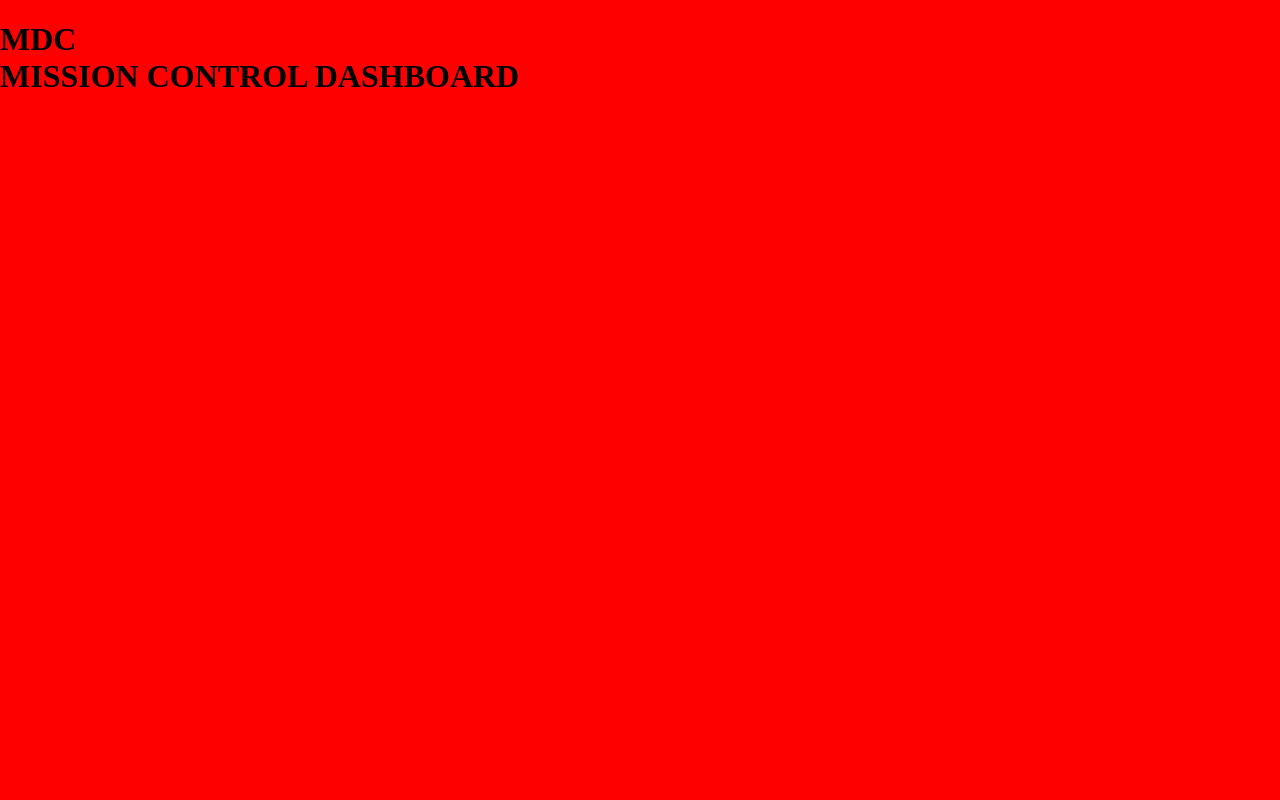
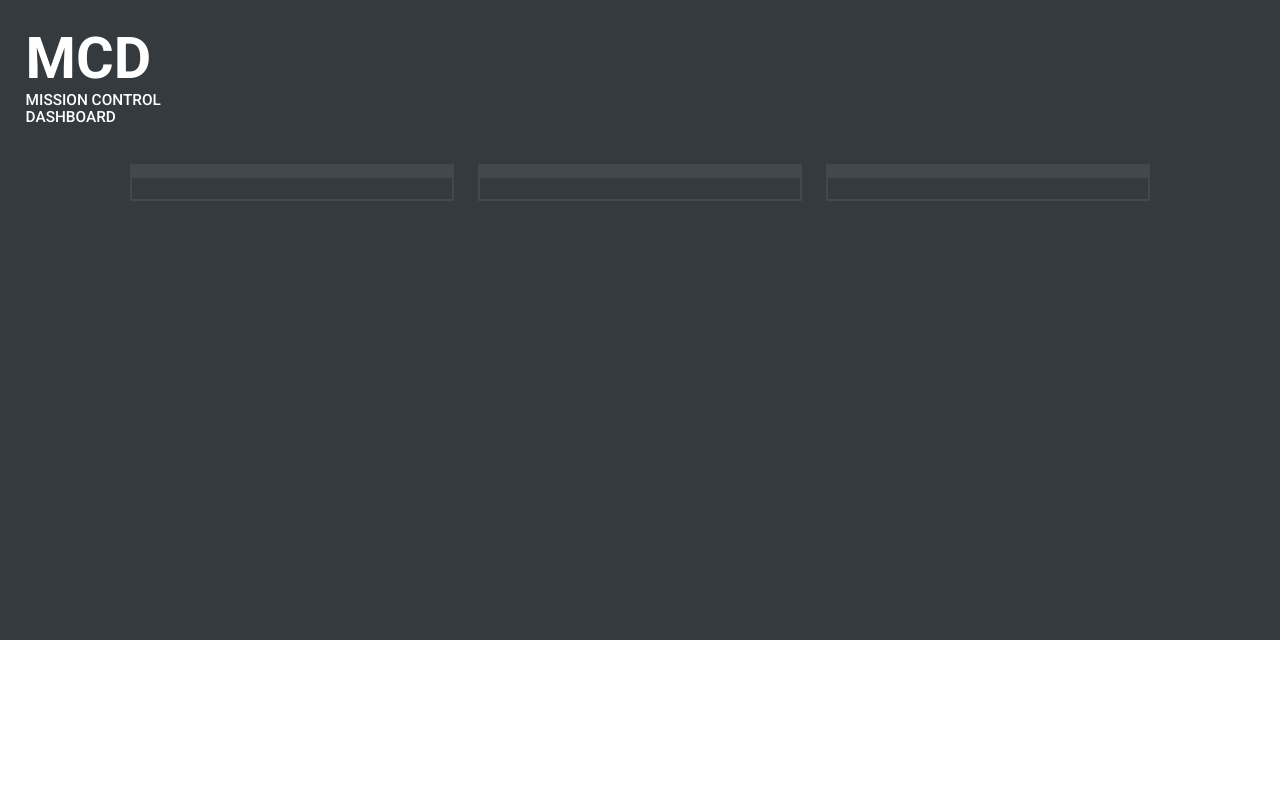
Before and after one commit to axiacore/mission-control-dashboard, a Django app: template app/templates/base.html in a window 1280 px wide. Run offline with Django 3.2, Linux system fonts and the light colour scheme; the template is opened without the code that fills it, so the values that code supplies are empty; some libraries are stand-ins or nearby versions.

Commit message:
Add css for layout

```diff
--- a/app/static/css/styles.css
+++ b/app/static/css/styles.css
@@ -1,3 +1,70 @@
 body {
-    background-color: red;
+    font-family: 'Roboto', sans-serif;
+    background-color: #353A3E;
+    color: #FFFFFF;
 }
+
+h1 {
+    font-weight: 700;
+    font-size: 4.5vw;
+    margin: 0px;
+    text-transform: uppercase;
+    position: absolute;
+    left: 2vw;
+    top: 2vw;
+}
+
+h1 .sub-title {
+    font-weight: 500;
+    font-size: 1.2vw;
+    display: block;
+}
+
+.spotligth {
+    padding: 15vh 0px;
+    height: 50vh;
+    text-align: center;
+}
+
+.ticker {
+    height: 20vh;
+    background-color: #FFFFFF;
+}
+
+h2 {
+    color: #C3C90D;
+    font-size: 20vw;
+    font-weight: 700;
+    margin: 0px;
+    line-height: 16vw;
+}
+
+h3 {
+    font-size: 4vw;
+    margin: 0px;
+    font-weight: 400;
+}
+
+.box {
+    display: inline-block;
+    border: 2px solid #42484C;
+    margin: 3.4vw 0.8vw;
+    min-width: 25vw;
+}
+.box h4 {
+    text-transform: uppercase;
+    font-size: 1vw;
+    background-color: #42484C;
+    padding: 0.5vw 1vw;
+    margin: 0px;
+    font-weight: 400;
+    text-align: left;
+}
+.box span {
+    display: block;
+    font-size: 2.5vw;
+    color: #1E9592;
+    padding: 0.8vw 1.6vw;
+    font-weight: 500;
+    text-align: left;
+}
--- a/app/templates/base.html
+++ b/app/templates/base.html
@@ -4,13 +4,17 @@
   <meta http-equiv="content-type" content="text/html; charset=UTF-8">
   <meta name="robots" content="noindex, nofollow">
   <meta name="googlebot" content="noindex, nofollow">
+  <link href="//fonts.googleapis.com/css?family=Roboto:400,500,700" rel="stylesheet" type="text/css">
   <link rel="stylesheet" href="//cdnjs.cloudflare.com/ajax/libs/normalize/3.0.3/normalize.css">
   <link rel="stylesheet" type="text/css" href="{% static 'css/styles.css' %}">
   <title>Mission Control Dashboard</title>
 </head>
 <body>
   <div class="container">
-    <h1>MDC<br>MISSION CONTROL DASHBOARD</h1>
+    <h1>
+        MCD
+        <span class="sub-title">MISSION CONTROL<br>DASHBOARD</span>
+    </h1>
     <section class="spotligth"></section>
     <section class="ticker"></section>
   </div>
```
